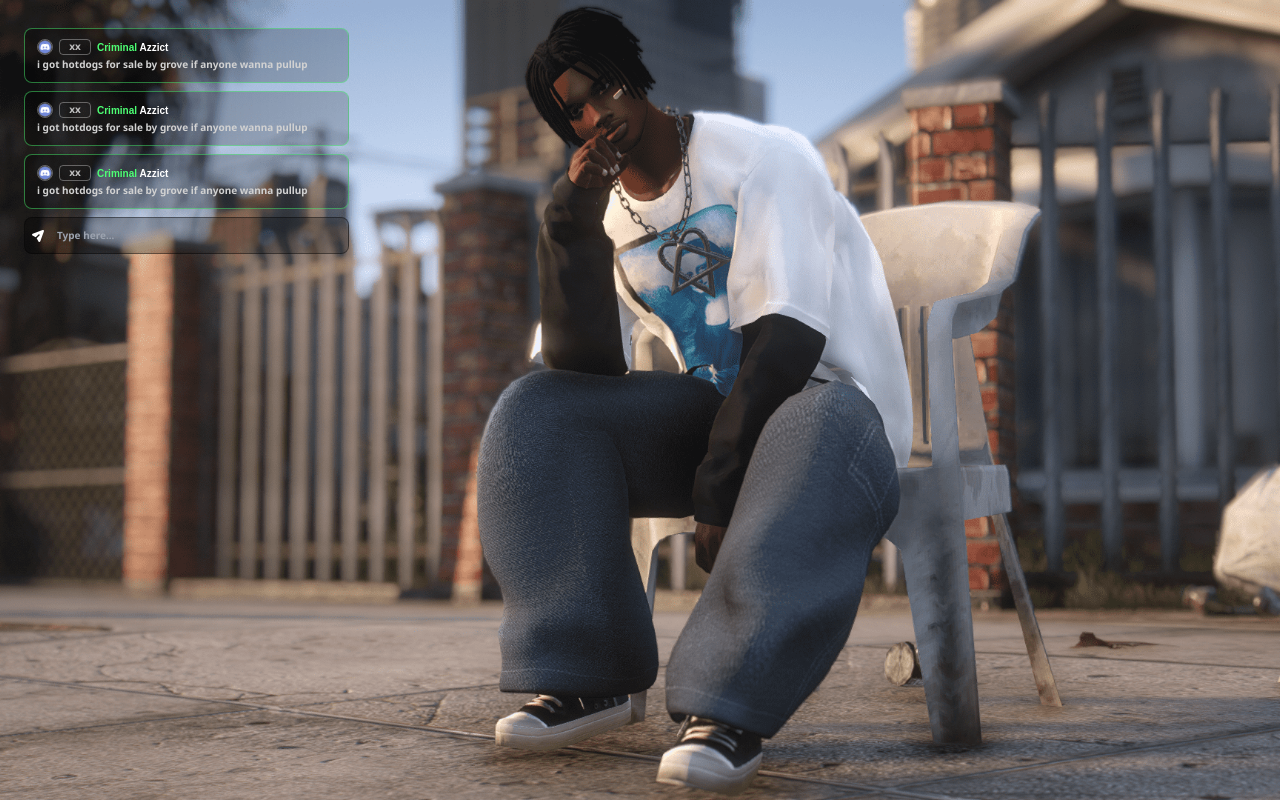
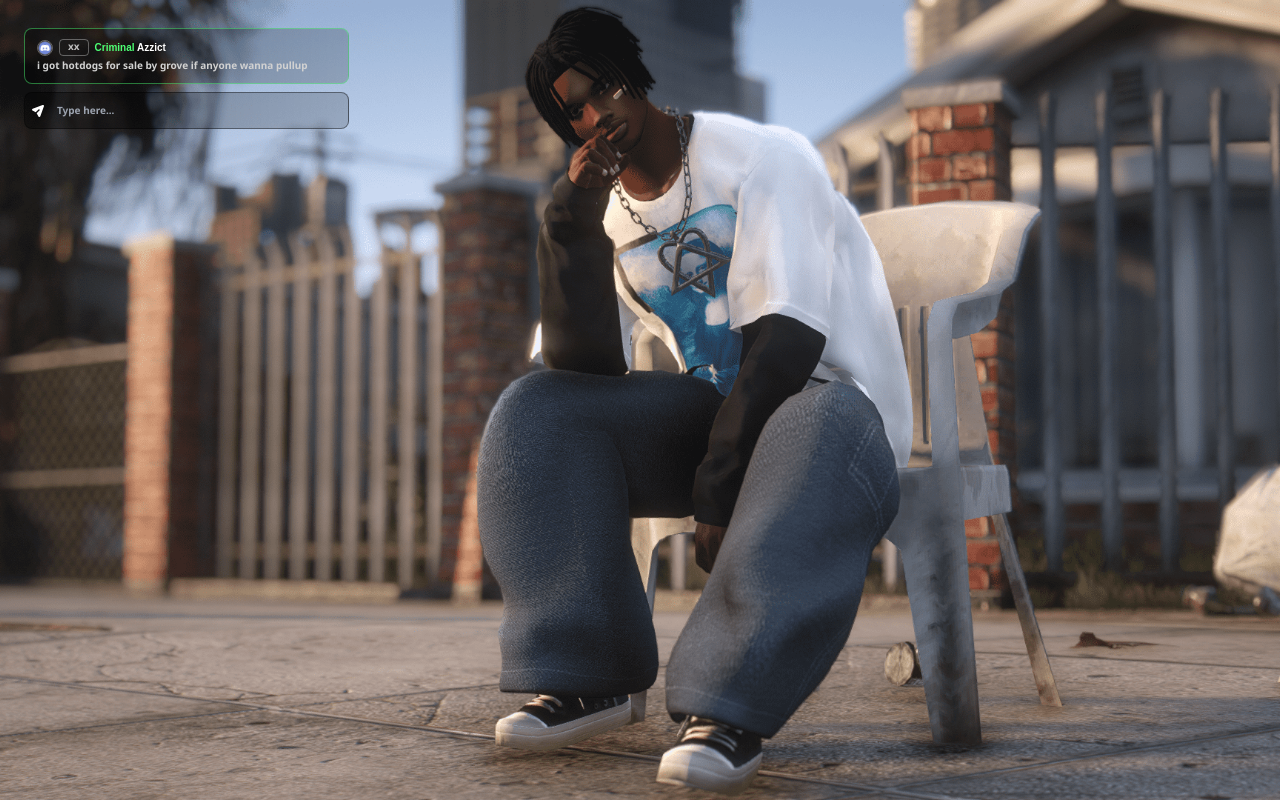
Before and after one commit to AbdulAhadQureshi1/fivem, a React (Vite) app: page / in a window 1280 px wide. Built offline with nearby package versions, Linux system fonts and the light colour scheme; a web font is replaced by a local one.

Commit message:
Adjust message font size for 4k screens

```diff
--- a/src/components/messages/Card.tsx
+++ b/src/components/messages/Card.tsx
@@ -12,14 +12,14 @@ interface CardProps {
 const Card: React.FC<CardProps> = ({ player, message }) => {
   const msgTextColor = "text-[#D1D1D1]";
   return (
-    <div className="border border-lightgreen border-opacity-45 rounded-lg py-2.5 px-3 text-[10px] font-noto font-bold space-y-0.5 bg-gradient-black">
+    <div className="border border-lightgreen border-opacity-45 rounded-lg py-2.5 px-3 font-noto font-bold space-y-0.5 bg-gradient-black">
       <div className="flex items-center gap-1.5">
         <img
           src={player.image}
           alt={player.name}
           className="w-4 h-4 rounded-full border border-lightgray"
         />
-        <div className="border border-lightgray rounded-[4px] w-8 h-4">
+        <div className="border border-lightgray rounded-[4px] px-2">
           <p className="text-center text-lightergray -translate-y-[1px]">
             {player.id}
           </p>
--- /dev/null
+++ b/src/components/messages/MessageInput.tsx
@@ -0,0 +1,46 @@
+import { FormEvent, useRef } from "react";
+import sendIcon from "../../assets/icons/sendIcon.svg";
+import playerPfp from "../../assets/images/playerPfp.png";
+import { messageType } from "./types";
+
+interface MsgInputProps {
+  addMessage: (msg: messageType) => void;
+}
+const MessageInput: React.FC<MsgInputProps> = ({ addMessage }) => {
+  const msgRef = useRef<HTMLInputElement>(null);
+
+  const handleSubmit = (e: FormEvent) => {
+    e.preventDefault();
+    const msgValue = msgRef.current?.value;
+    if(msgValue === "") return;
+    const new_msg = {
+      player: {
+        id: "xx",
+        image: playerPfp,
+        name: "Criminal Azzict",
+      },
+      message: msgValue || "",
+    };
+    addMessage(new_msg);
+    msgRef.current!.value = "";
+  };
+
+  return (
+    <form className="relative" onSubmit={handleSubmit}>
+      <img
+        src={sendIcon}
+        alt="send"
+        className="absolute top-1/2 -translate-y-1/2 left-2"
+      />
+      <input
+        title="input"
+        aria-label="input message"
+        placeholder="Type here..."
+        className="bg-gradient-black border border-black border-opacity-40 font-noto font-bold text-lightergray rounded-lg py-2.5 px-3 pl-8 w-full focus:outline-none focus:border-lightgreen focus:border-opacity-40"
+        ref={msgRef}
+      />
+    </form>
+  );
+};
+
+export default MessageInput;
--- a/src/components/messages/main.tsx
+++ b/src/components/messages/main.tsx
@@ -1,11 +1,10 @@
 import Card from "./Card";
 import playerPfp from "../../assets/images/playerPfp.png";
-import sendIcon from "../../assets/icons/sendIcon.svg";
-import { FormEvent, useRef, useState } from "react";
-
+import { useState } from "react";
+import { messageType } from "./types";
+import MessageInput from "./MessageInput";
 
 const Messages = () => {
-
   const [messages, setMessages] = useState([
     {
       player: {
@@ -14,58 +13,21 @@ const Messages = () => {
         name: "Criminal Azzict",
       },
       message: "i got hotdogs for sale by grove if anyone wanna pullup",
-    },
-    {
-      player: {
-        id: "xx",
-        image: playerPfp,
-        name: "Criminal Azzict",
-      },
-      message: "i got hotdogs for sale by grove if anyone wanna pullup",
-    },
-    {
-      player: {
-        id: "xx",
-        image: playerPfp,
-        name: "Criminal Azzict",
-      },
-      message: "i got hotdogs for sale by grove if anyone wanna pullup",
-    },
+    }
   ]);
 
-  const msgRef = useRef<HTMLInputElement>(null);
-
-  const addMessage = (e: FormEvent) => {
-    e.preventDefault();
-    const new_msg = {
-      player: {
-        id: "xx",
-        image: playerPfp,
-        name: "Criminal Azzict",
-      },
-      message: msgRef.current?.value || "",
-    };
+  const addMessage = (new_msg: messageType) => {
     setMessages([...messages, new_msg]);
-    msgRef.current!.value = "";
   }
 
-  const displayedMessages = messages.slice(-5);
-
   return (
-    <div className="space-y-2 w-[325px]">
-      {displayedMessages.map((message, index) => (
-        <Card key={index} {...message} />
-      ))}
-      <form className="relative" onSubmit={addMessage}>
-        <img src={sendIcon} alt="send" className="absolute top-1/2 -translate-y-1/2 left-2" />
-        <input
-          title="input"
-          aria-label="input message"
-          placeholder="Type here..."
-          className="bg-gradient-black border border-black border-opacity-40 font-noto font-bold text-[10px] text-lightergray rounded-lg py-2.5 px-3 pl-8 w-full focus:outline-none focus:border-lightgreen"
-          ref={msgRef}
-        />
-      </form>
+    <div className="space-y-2 w-[325px] 2xl:w-[400px] text-[10px] 2xl:text-[14px]">
+      <div className="max-h-[248px] overflow-y-auto space-y-2 hide-scrollbar">
+        {messages.map((message, index) => (
+          <Card key={index} {...message} />
+        ))}
+      </div>
+      <MessageInput addMessage={addMessage} />
     </div>
   );
 };
--- /dev/null
+++ b/src/components/messages/types.ts
@@ -0,0 +1,10 @@
+type messageType = {
+    player: {
+      id: string,
+      image: string,
+      name: string,
+    },
+    message: string
+}
+
+export type { messageType }
--- a/src/index.css
+++ b/src/index.css
@@ -27,3 +27,13 @@
 .bg-gradient-black {
   background: linear-gradient(90deg, rgba(0,0,0,0.32), rgba(0,0,0,0.17));
 }
+
+.hide-scrollbar {
+  scrollbar-width: none;
+  -ms-overflow-style: none;
+  -webkit-scrollbar-width: none;
+  -moz-scrollbar-width: none;
+  -ms-scrollbar-width: none;
+  -o-scrollbar-width: none;
+  -ms-overflow-style: none;
+}
```
